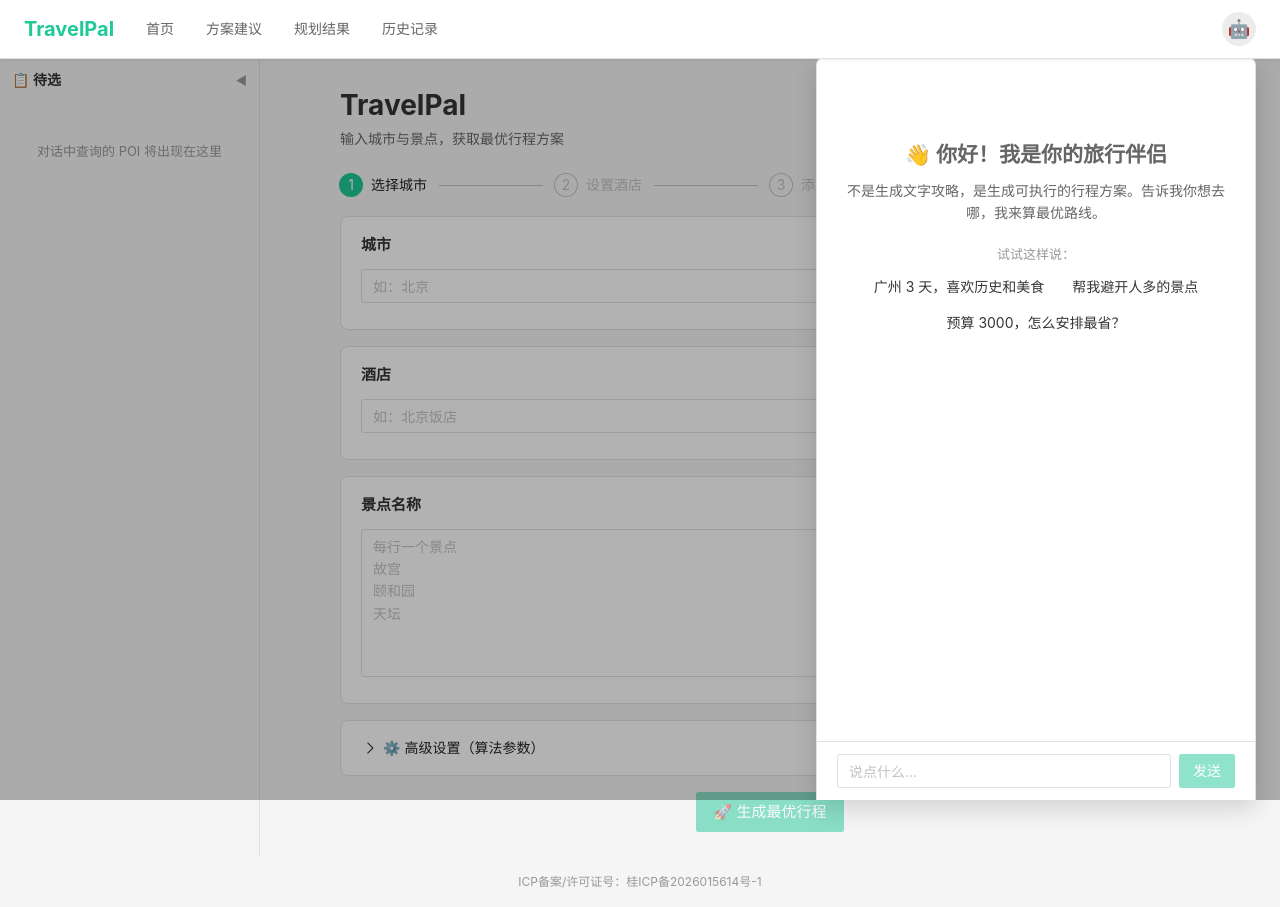
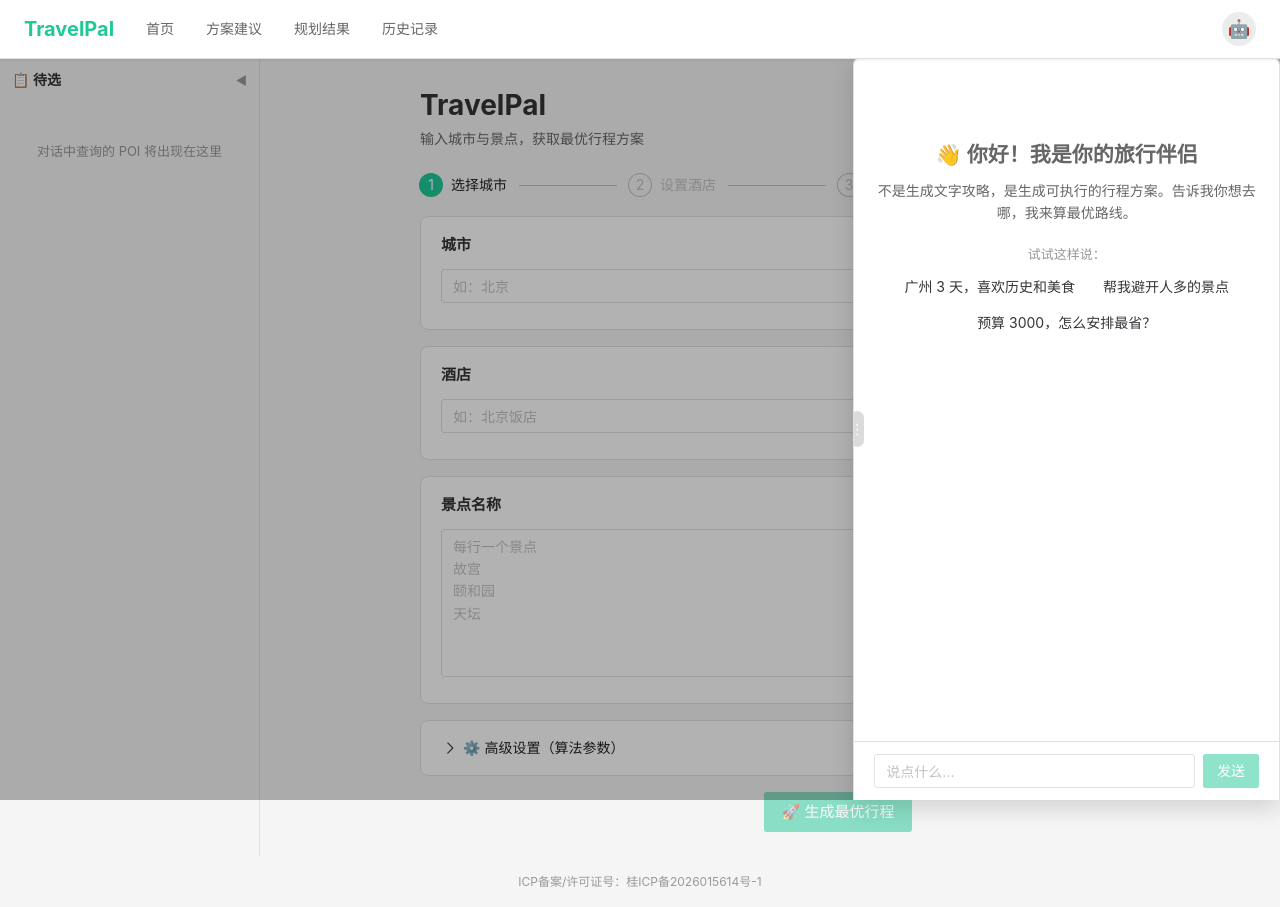
Before and after one commit to xiaojiune/TravelPal, a Vue app in the folder frontend/: page / in a window 1280 px wide. Both pictures are taken after a click on the button "打开 AI 助手". Built offline with nearby package versions, Linux system fonts and the light colour scheme.

Commit message:
feat: UI 微调——内容靠左、Agent 面板球式扩散动画+可拖拽宽度+右侧全覆盖+默认1/3宽

```diff
--- a/frontend/src/components/AgentPanel.vue
+++ b/frontend/src/components/AgentPanel.vue
@@ -1,12 +1,20 @@
 <template>
   <teleport to="body">
-    <!-- 半透明遮罩：点击面板外区域收起，淡入淡出 -->
+    <!-- 半透明遮罩：点击面板外区域收起（分层时序 B：关闭时先淡出，面板后收回） -->
     <Transition name="agent-fade">
       <div v-if="show" class="agent-overlay" @click="show = false" />
     </Transition>
-    <!-- 对话面板：导航栏下方浮出，底部延伸到页面底端，飞入/飞出动画 -->
+    <!-- 对话面板：以 🤖 按钮为锚点等比扩散/收回（球式），宽度可拖拽，双击恢复默认 -->
     <Transition name="agent-panel">
-      <div v-if="show" class="agent-panel">
+      <div v-if="show" class="agent-panel" :style="{ width: panelWidth + 'px' }">
+        <div
+          class="resize-handle"
+          title="拖拽调整宽度，双击恢复默认"
+          @mousedown.prevent="onResizeStart"
+          @dblclick="resetPanelWidth"
+        >
+          <span class="handle-grip">⋮</span>
+        </div>
         <ChatStream class="chat-stream-area" @tool-result="store.addPendingPoi" />
       </div>
     </Transition>
@@ -15,13 +23,18 @@
 
 <script setup lang="ts">
 /**
- * 全局 Agent 对话面板：导航栏右侧 🤖 图标点击后浮出，飞入/飞出动画。
+ * 全局 Agent 对话面板：导航栏右侧 🤖 图标点击后浮出。
  *
  * - 覆盖页面内容但不遮导航栏（导航栏 z-index 高于遮罩）
- * - 底部延伸到页面底端（top 固定导航栏下沿，bottom:0 随窗口高度自适应）
- * - 待选栏已拆分到页面左侧 PendingPanel（全局共享 plan store.pendingPois），
- *   本面板只承载 ChatStream 对话流；查询结果经 tool-result 事件写入 store
+ * - 底部延伸到页面底端，右侧贴窗口边缘，宽度可拖拽调节
+ *   （最小 25vw、最大 50vw、默认 1/3 页面宽，双击左边缘手柄恢复默认）
+ * - 动画为「球式」：以导航栏 🤖 按钮为锚点（transform-origin 指向球心）
+ *   等比 scale 扩散展开/收回，分层时序 B——打开时面板先动、遮罩后淡入；
+ *   关闭时遮罩先淡出、面板后收回
+ * - 待选栏在左侧 PendingPanel（共享 plan store.pendingPois），
+ *   查询结果经 tool-result 事件写入 store
  */
+import { ref } from 'vue'
 import ChatStream from '@/components/ChatStream.vue'
 import { usePlanStore } from '@/stores/plan'
 
@@ -30,6 +43,48 @@
 const show = defineModel<boolean>('show', { default: false })
 
 const store = usePlanStore()
+
+// ====== 面板宽度拖拽 ======
+/** 面板右侧固定偏移（与 .agent-panel 的 right 一致，贴窗口右缘）。 */
+const RIGHT_OFFSET = 0
+
+const panelWidth = ref(window.innerWidth / 3)
+const dragging = ref(false)
+
+/** 最小宽度：页面 1/4。 */
+function minPanelWidth() { return window.innerWidth * 0.25 }
+/** 最大宽度：页面 1/2。 */
+function maxPanelWidth() { return window.innerWidth * 0.5 }
+/** 默认宽度：页面 1/3。 */
+function defaultPanelWidth() { return window.innerWidth / 3 }
+
+/** 按下手柄开始拖拽：注册全局监听，防止拖出面板后失去事件。 */
+function onResizeStart() {
+  dragging.value = true
+  document.body.style.userSelect = 'none'
+  document.addEventListener('mousemove', onResizeMove)
+  document.addEventListener('mouseup', onResizeEnd)
+}
+
+/** 拖拽中：右边缘固定，宽度 = 窗口宽 - 右偏移 - 鼠标 X，clamp 到 [min, max]。 */
+function onResizeMove(e: MouseEvent) {
+  if (!dragging.value) return
+  const newWidth = window.innerWidth - RIGHT_OFFSET - e.clientX
+  panelWidth.value = Math.min(Math.max(newWidth, minPanelWidth()), maxPanelWidth())
+}
+
+/** 松开结束拖拽，清理全局监听与选中锁。 */
+function onResizeEnd() {
+  dragging.value = false
+  document.body.style.userSelect = ''
+  document.removeEventListener('mousemove', onResizeMove)
+  document.removeEventListener('mouseup', onResizeEnd)
+}
+
+/** 双击手柄恢复默认宽度（50vw）。 */
+function resetPanelWidth() {
+  panelWidth.value = defaultPanelWidth()
+}
 </script>
 
 <style scoped>
@@ -40,38 +95,86 @@
   background: rgba(0, 0, 0, 0.3);
   z-index: 1999;
 }
-/* 面板：导航栏下方右侧对齐，顶部悬空圆角、底部贴底直角，随窗口高度自适应 */
+/* 面板：右上角锚点（transform-origin 球按钮位置），顶部悬空圆角、底部贴底直角 */
 .agent-panel {
   position: fixed;
   top: 57px;
   bottom: 0;
-  right: 24px;
+  right: 0;
   z-index: 2000;
-  width: 440px;
   background: var(--tp-surface);
   border: 1px solid var(--tp-border);
   border-bottom: none;
   border-radius: 8px 8px 0 0;
   box-shadow: 0 8px 24px rgba(0, 0, 0, 0.15);
   overflow: hidden;
+  /* 以导航栏 🤖 按钮中心为锚点（右缘内 28px、顶缘上方 28px），等比扩散/收回 */
+  transform-origin: calc(100% - 28px) -28px;
+}
+/* 宽度拖拽手柄：面板左边缘竖条 + 视觉把手 */
+.resize-handle {
+  position: absolute;
+  left: 0;
+  top: 0;
+  bottom: 0;
+  width: 6px;
+  cursor: col-resize;
+  z-index: 10;
+  display: flex;
+  align-items: center;
+  justify-content: center;
+  transition: background 0.15s;
+}
+.resize-handle:hover {
+  background: var(--tp-primary);
+  opacity: 0.5;
+}
+.handle-grip {
+  width: 16px;
+  height: 36px;
+  border-radius: 8px;
+  background: var(--tp-text-3);
+  opacity: 0.35;
+  color: var(--tp-surface);
+  font-size: 14px;
+  line-height: 36px;
+  text-align: center;
+  transition: opacity 0.15s;
+}
+.resize-handle:hover .handle-grip {
+  opacity: 1;
 }
 .chat-stream-area {
   height: 100%;
 }
-/* 面板飞入/飞出动画：自上而下滑入 + 淡入 */
-.agent-panel-enter-active,
+/* 球式扩散动画（分层时序 B）：
+   打开——面板先从球按钮位置等比扩散，遮罩 0.1s 后淡入；
+   关闭——遮罩先淡出，面板 0.1s 后缩回球按钮位置 */
+.agent-panel-enter-active {
+  transition:
+    opacity 0.22s cubic-bezier(0.22, 1, 0.36, 1),
+    transform 0.22s cubic-bezier(0.22, 1, 0.36, 1);
+}
 .agent-panel-leave-active {
-  transition: opacity 0.22s ease, transform 0.22s ease;
+  transition:
+    opacity 0.18s cubic-bezier(0.22, 1, 0.36, 1),
+    transform 0.18s cubic-bezier(0.22, 1, 0.36, 1) 0.1s;
 }
 .agent-panel-enter-from,
 .agent-panel-leave-to {
   opacity: 0;
-  transform: translateY(-16px);
+  transform: scale(0.3);
 }
-/* 遮罩淡入淡出 */
-.agent-fade-enter-active,
+.agent-panel-enter-to,
+.agent-panel-leave-from {
+  opacity: 1;
+  transform: scale(1);
+}
+.agent-fade-enter-active {
+  transition: opacity 0.22s ease 0.1s;
+}
 .agent-fade-leave-active {
-  transition: opacity 0.22s ease;
+  transition: opacity 0.18s ease;
 }
 .agent-fade-enter-from,
 .agent-fade-leave-to {
--- a/frontend/src/pages/HistoryPage.vue
+++ b/frontend/src/pages/HistoryPage.vue
@@ -124,7 +124,7 @@
 </script>
 
 <style scoped>
-.page-history { max-width: 800px; margin: 0 auto; }
+.page-history { max-width: 800px; margin: 0; }
 .subtitle { font-size: 13px; color: var(--tp-text-3); margin-top: -8px; margin-bottom: 20px; }
 .loading { display: flex; align-items: center; justify-content: center; gap: 8px; padding: 60px 0; color: var(--tp-text-3); }
 .empty { display: flex; justify-content: center; padding: 60px 0; }
--- a/frontend/src/pages/HomePage.vue
+++ b/frontend/src/pages/HomePage.vue
@@ -196,7 +196,7 @@
 </script>
 
 <style scoped>
-.page-home { max-width: 860px; margin: 0 auto; }
+.page-home { max-width: 860px; margin: 0; }
 .subtitle { color: var(--tp-text-2); margin-bottom: 24px; }
 .page-steps { margin-bottom: 20px; }
 .form-section { background: var(--tp-surface); border-radius: 8px; padding: 16px 20px; margin-bottom: 16px; border: 1px solid var(--tp-border); }
--- a/frontend/src/pages/PlanPage.vue
+++ b/frontend/src/pages/PlanPage.vue
@@ -146,7 +146,7 @@
 </script>
 
 <style scoped>
-.page-plan { max-width: 1200px; margin: 0 auto; }
+.page-plan { max-width: 1200px; margin: 0; }
 .empty-state { text-align: center; padding: 60px 0; color: var(--tp-text-3); }
 .metrics-bar { display: flex; gap: 16px; margin-bottom: 20px; flex-wrap: wrap; }
 .metric {
--- a/frontend/src/pages/SuggestPage.vue
+++ b/frontend/src/pages/SuggestPage.vue
@@ -200,7 +200,7 @@
 </script>
 
 <style scoped>
-.page-suggest { max-width: 700px; margin: 0 auto; }
+.page-suggest { max-width: 700px; margin: 0; }
 .empty-state { text-align: center; padding: 60px 0; color: var(--tp-text-3); }
 .empty-state .btn { display: inline-block; margin-top: 16px; text-decoration: none; }
 .suggest-section { margin-bottom: 24px; }
--- a/frontend/src/style.css
+++ b/frontend/src/style.css
@@ -71,7 +71,8 @@
 .main-content {
   flex: 1;
   min-width: 0;
-  padding: 24px;
+  /* 左侧约一个「TravelPal」标题宽的距离（160px），其余保持 24px */
+  padding: 24px 24px 24px 160px;
   overflow-y: auto;
 }
 
```
